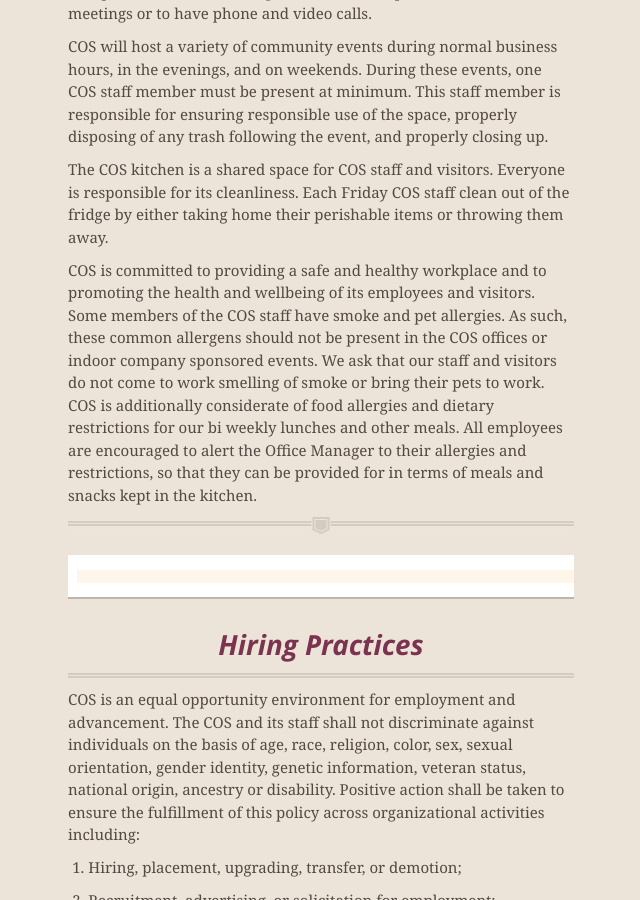
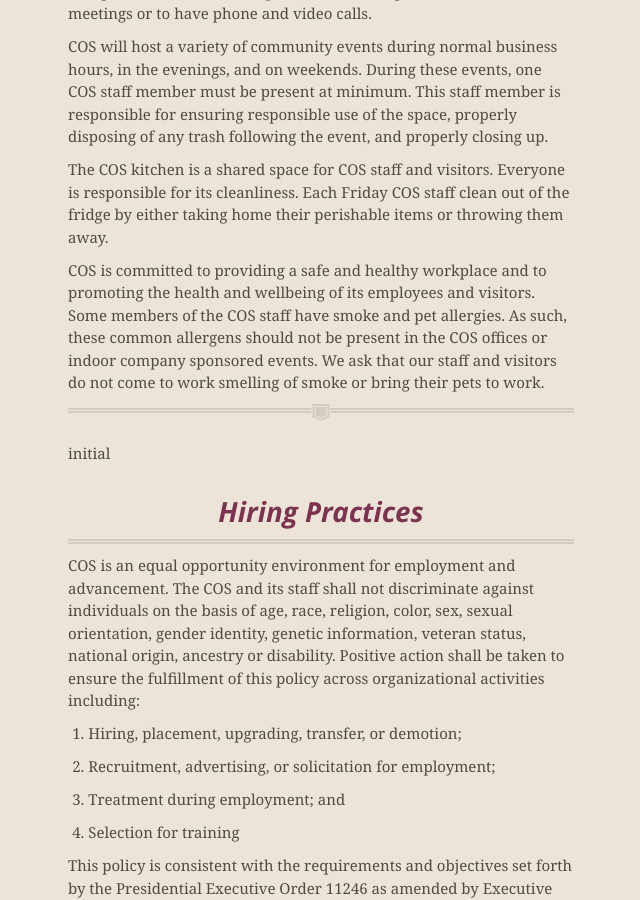
Before and after one commit to CenterForOpenScience/Policies-and-Procedures, a Jekyll site: the page built from index.md, in a window 1280 px wide and 900 px high, scrolled down 934 px. Shown: the whole window, without its empty margins (319-959 px from the left). Built offline with Jekyll 4.4.1, drawn with Linux system fonts in a browser that asks for light colours; nearby versions of some CDN libraries; some of the changed lines change nothing that is shown; some of the changed text lies outside the part shown.

Commit message:
Policies and Procedures V.2 Updated

```diff
--- a/index.md
+++ b/index.md
@@ -20,12 +20,9 @@
 The COS kitchen is a shared space for COS staff and visitors. Everyone is responsible for its cleanliness. Each Friday COS staff clean out of the fridge by either taking home their perishable items or throwing them away.
 
 COS is committed to providing a safe and healthy workplace and to promoting the health and wellbeing of its employees and visitors. Some members of the COS staff have smoke and pet allergies. As such, these common allergens should not be present in the COS offices or indoor company sponsored events. We ask that our staff and visitors do not come to work smelling of smoke or bring their pets to work.
-COS is additionally considerate of food allergies and dietary restrictions for our bi weekly lunches and other meals. All employees are encouraged to alert the Office Manager to their allergies and restrictions, so that they can be provided for in terms of meals and snacks kept in the kitchen.
 
 _______
-											initial
-
-
+initial
 
 ##Hiring Practices
 
@@ -52,8 +49,7 @@
 Court rulings and Equal Employment Opportunity Commission ("EEOC") guidelines prohibit the use of all pre-employment inquiries that unjustly screen out certain individuals and are not valid predictors of successful job performance or which cannot be justified by "business necessity." See Griggs v. Duke Power Co., 401 U.S. 424 (1971).
 
 _______
-											initial
-
+initial
 
 ##Visiting Staff
 
@@ -173,14 +169,15 @@
 6. Private user data is only accessed and managed for professional purposes of supporting users.  Private user data should never be accessed for personal purposes, or purposes other than directly supporting users.
 
 _______
-											initial
-
-
+initial
 
 ##Inclement Weather Policy
 
 The COS has an inclement weather policy to avoid having staff take risks associated with travel during hazardous road conditions. Inclement weather is defined as adverse weather conditions that have the potential of making travel to and/or from work hazardous for employees. The COS management team will examine current and pending weather conditions and determine the appropriate hours of operations.  If weather conditions are deemed hazardous, the office will open late, close early, or close for the day.  Employees who decide not to drive into the office based upon personal judgment regarding inclement weather and road conditions are allowed to use PTO.
 
+##Smoke Free Workplace
+
+COS is a smoke free work environment. COS is committed to providing a safe and healthy workplace and to promoting the health and wellbeing of its employees and visitors. In order to supply our employees and visitors with a smoke free work environment, this policy applies to all areas and buildings occupied by COS employees and company sponsored off-site conferences, and meetings. We also ask that our staff and visitors do not come to work smelling of smoke. If you are a smoker who is interested in quitting, please inquire with the Office Manager for information regarding smoking cessation assistance.
 
 ##Controlled substances, alcohol, and firearms
 
@@ -201,8 +198,7 @@
 There is overflow trash in the storage room. Use this trash can for large boxes and when the other trash cans are filled to maximum capacity. Trash is single-source, so we don’t sort recycling - they do. Make sure that minimal food items go into the trash and to remove the coffee filters from the k-cups.
 
 _______
-											initial
-
+initial
 
 ##Emergency Procedures
 
@@ -219,8 +215,7 @@
 The COS designated meeting area in such circumstances is outside in the guest parking spots. In the event of a fire, everyone is to exit the office using the front doors, walk down the hallway, and turn right to exit through the glass double doors for the Downtown Business Center. If this exit is blocked, exit through the Omni hotel. In this scenario, turn left after the hallway, walk through 2 double doors and exit the building using the nearest doors in the Omni hotel, then walk to meet your team at the guest parking spots.
 
 _______
-											initial
-
+initial
 
 ##Grievances
 
```
